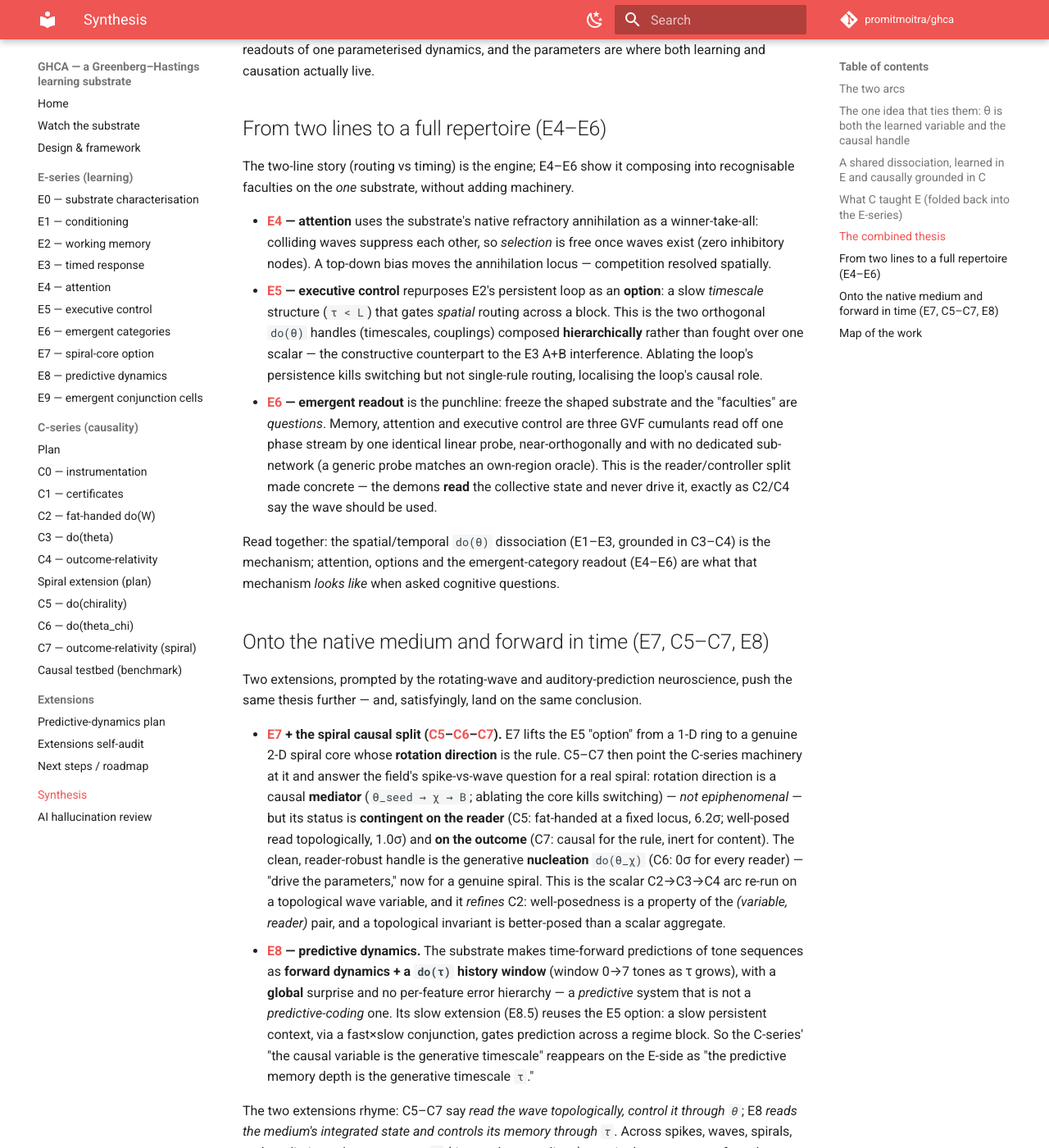
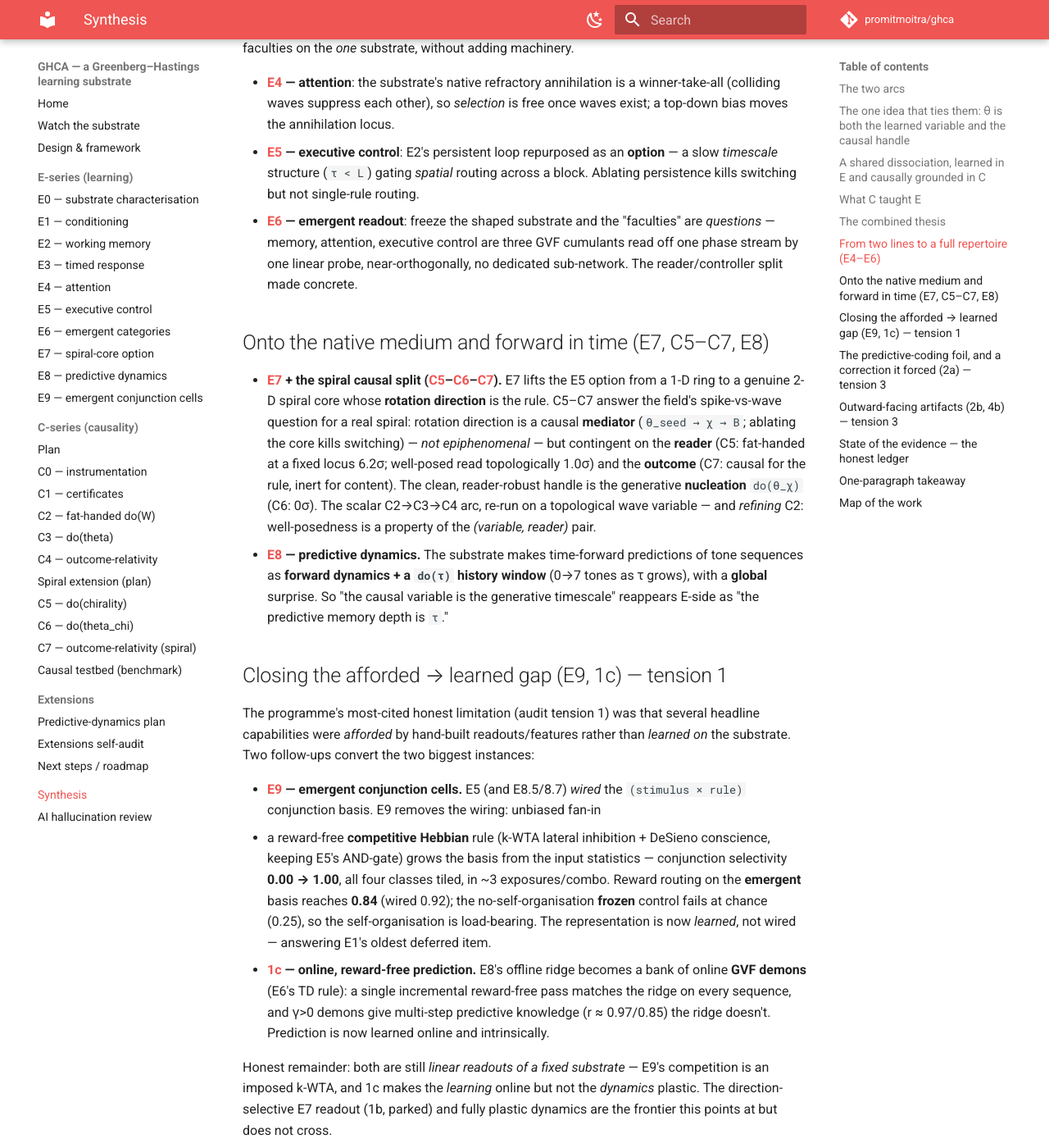
Before and after one commit to promitmoitra/ghca, an MkDocs documentation site: the page built from docs/synthesis.md, in a window 1280 px wide and 1400 px high, scrolled down 2198 px. Shown: the whole window at 82% size. Built offline with MkDocs 1.6.1 and Material for MkDocs 9.7.7, drawn with Linux system fonts in a browser that asks for light colours; comment, search, counter and statistics services are not loaded; some of the changed text lies outside the part shown.

Commit message:
publish: refresh synthesis to the unified capstone (PR #14) on the site
Cherry-picks the expanded docs/synthesis.md from main (parallel session PR #14,
"5a: unified synthesis") onto the deploy branch: E9 + online-GVF as the
afforded->learned closure, the E8 predictive-coding foil framed as a
self-correction, the outward artifacts, and the honest ledger of corrections +
audit passes. Two links to docs not yet curated onto the site
(e8_hardening_results.md, spiral_predictions.md) repointed to GitHub source, per
the testbed-doc precedent. Strict build passes.

```diff
--- a/docs/synthesis.md
+++ b/docs/synthesis.md
@@ -1,8 +1,13 @@
-# Synthesis — Tying the E-series and C-series Together
+# Synthesis — one honest narrative
 
-*How the learning experiments (E0–E3) and the causal/constitution experiments
-(C0–C4) form one argument. This is the connective tissue; each claim links to
-its results doc.*
+*How the learning experiments (E0–E9) and the causal/constitution experiments
+(C0–C7), the outward-facing artifacts (spiral→data predictions, the causal
+testbed), and the two review passes form **one argument**. This is the connective
+tissue and the honest ledger; each claim links to its results doc. Positioning:
+an **illustrative computational study** of an inside-out, reward-shaped excitable
+substrate, plus **one reusable external artifact** (a synthetic-SCM causal
+testbed). It illustrates mechanisms and yields falsifiable predictions; it does
+not claim to prove them of cortex.*
 
 ## The two arcs
 
@@ -11,8 +16,8 @@ its results doc.*
   inside-out), through two plasticity lines: **Line A** learns conduction weights
   (spatial routing), **Line B** learns local timescales `τ` (temporal structure).
 - **C-series (causality).** The same substrate, where the wave `W = f(S)` is an
-  explicit deterministic coarse-graining of spikes, is used as a synthetic-SCM
-  testbed for the spike–wave causal question (arXiv:2511.06602).
+  explicit deterministic coarse-graining of spikes, is a synthetic-SCM testbed for
+  the spike–wave causal question (Jalaldoust & Zabeh, arXiv:2511.06602).
 
 They look separate. They are the same object viewed twice.
 
@@ -43,114 +48,196 @@ organises the wave?" — and that organiser is what plasticity already targets.
 | **causal handle (C3–C4)** | `do(g_route)` → identity | `do(τ)` → timing |
 | **outcome-relativity (C4)** | wave epiphenomenal for identity | wave causal for timing |
 
-Read across any row: the spatial/identity channel and the temporal/timing
-channel are distinct all the way down — in how behaviour codes them (C0), in
-which plasticity line learns them (E1 identity, E2 memory, E3 both), and in which
-`do(θ)` handle controls them (C4). E3's behavioural double dissociation (Line A
-→ identity, Line B → timing) and C4's causal matrix (diagonal) are the **same
-fact** at two levels of description.
+Read across any row: the spatial/identity channel and the temporal/timing channel
+are distinct all the way down — in how behaviour codes them (C0), which plasticity
+line learns them (E1 identity, E2 memory, E3 both), and which `do(θ)` handle
+controls them (C4). E3's behavioural double dissociation and C4's diagonal causal
+matrix are the **same fact** at two levels of description.
 
-## What C taught E (folded back into the E-series)
+## What C taught E
 
-1. **Why learning `θ` (not states) is the right design.** C2/C3 show state-level
-   / aggregate-level intervention is fat-handed; parameter-level is well-posed.
-   The E-series' choice to make weights and timescales plastic — rather than, say,
-   clamping activity patterns — is the same well-posedness, in learning form.
-2. **A sharper reading of the E3 A+B interference.** E3 found that a single shared
-   reward makes Line A and Line B interfere. C4's outcome-relativity says why this
-   is expected and how to fix it: identity and timing are *different outcomes with
-   different causal handles*, so a single scalar error conflates two credit-
-   assignment problems. The principled fix (factored credit / separate
-   neuromodulators / a curriculum) is to treat them as the distinct causal
-   channels C4 shows them to be — not to hope one reward disentangles them.
-3. **The wave is a reader's variable, not a controller's.** C0/C4 show the wave
-   carries information (for collective codes) and is a legitimate *descriptive*
-   variable, but C2 shows it is not a well-posed *control* variable. For the
-   learner this means: read order parameters as features/critic signals (as the
-   E-series critic does), but drive plasticity through `θ`, never by trying to set
-   the wave.
+1. **Why learning `θ` (not states) is the right design.** C2/C3 show state/aggregate
+   intervention is fat-handed; parameter-level is well-posed. Making weights and
+   timescales plastic — rather than clamping activity — is that well-posedness in
+   learning form.
+2. **A sharper reading of the E3 A+B interference.** C4's outcome-relativity says
+   identity and timing are *different outcomes with different causal handles*, so a
+   single scalar reward conflates two credit-assignment problems; the fix is to
+   treat them as the distinct causal channels C4 shows them to be.
+3. **The wave is a reader's variable, not a controller's.** Read order parameters
+   as features/critic signals; drive plasticity through `θ`, never by setting the
+   wave.
 
 ## The combined thesis
 
 A GH network, driven inside-out and shaped by a strict reward, learns cognitive
-functions by adapting its **generative parameters** `θ` — spatial couplings for
-identity/routing, local timescales for timing/memory. Those same parameters are
-the only context-free, well-posed causal handles on the system's behaviour; the
-collective **waves** they produce are informative, emergent descriptive
-variables whose causal status is real but contingent on observation model, graph,
-constitution, and outcome. Spikes and waves are not rivals for causal primacy —
-they are two readouts of one parameterised dynamics, and the parameters are where
-both learning and causation actually live.
+functions by adapting its **generative parameters** `θ` — couplings for
+identity/routing, timescales for timing/memory. Those same parameters are the only
+context-free, well-posed causal handles on the system's behaviour; the collective
+**waves** they produce are informative, emergent descriptive variables whose causal
+status is real but contingent on observation model, graph, constitution, and
+outcome. Spikes and waves are not rivals for causal primacy — they are two readouts
+of one parameterised dynamics, and the parameters are where both learning and
+causation live.
 
 ## From two lines to a full repertoire (E4–E6)
 
 The two-line story (routing vs timing) is the engine; E4–E6 show it composing into
 recognisable faculties on the *one* substrate, without adding machinery.
 
-- **[E4](e4_results.md) — attention** uses the substrate's native refractory
-  annihilation as a winner-take-all: colliding waves suppress each other, so
-  *selection* is free once waves exist (zero inhibitory nodes). A top-down bias
-  moves the annihilation locus — competition resolved spatially.
-- **[E5](e5_results.md) — executive control** repurposes E2's persistent loop as an
-  **option**: a slow *timescale* structure (`τ < L`) that gates *spatial* routing
-  across a block. This is the two orthogonal `do(θ)` handles (timescales, couplings)
-  composed **hierarchically** rather than fought over one scalar — the constructive
-  counterpart to the E3 A+B interference. Ablating the loop's persistence kills
-  switching but not single-rule routing, localising the loop's causal role.
-- **[E6](e6_results.md) — emergent readout** is the punchline: freeze the shaped
-  substrate and the "faculties" are *questions*. Memory, attention and executive
-  control are three GVF cumulants read off one phase stream by one identical linear
-  probe, near-orthogonally and with no dedicated sub-network (a generic probe
-  matches an own-region oracle). This is the reader/controller split made concrete —
-  the demons **read** the collective state and never drive it, exactly as C2/C4 say
-  the wave should be used.
-
-Read together: the spatial/temporal `do(θ)` dissociation (E1–E3, grounded in C3–C4)
-is the mechanism; attention, options and the emergent-category readout (E4–E6) are
-what that mechanism *looks like* when asked cognitive questions.
+- **[E4](e4_results.md) — attention**: the substrate's native refractory
+  annihilation is a winner-take-all (colliding waves suppress each other), so
+  *selection* is free once waves exist; a top-down bias moves the annihilation locus.
+- **[E5](e5_results.md) — executive control**: E2's persistent loop repurposed as an
+  **option** — a slow *timescale* structure (`τ < L`) gating *spatial* routing across
+  a block. Ablating persistence kills switching but not single-rule routing.
+- **[E6](e6_results.md) — emergent readout**: freeze the shaped substrate and the
+  "faculties" are *questions* — memory, attention, executive control are three GVF
+  cumulants read off one phase stream by one linear probe, near-orthogonally, no
+  dedicated sub-network. The reader/controller split made concrete.
 
 ## Onto the native medium and forward in time (E7, C5–C7, E8)
 
-Two extensions, prompted by the rotating-wave and auditory-prediction neuroscience,
-push the same thesis further — and, satisfyingly, land on the same conclusion.
-
 - **[E7](e7_results.md) + the spiral causal split ([C5](c5_results.md)–[C6](c6_results.md)–[C7](c7_results.md)).**
-  E7 lifts the E5 "option" from a 1-D ring to a genuine 2-D spiral core whose
-  **rotation direction** is the rule. C5–C7 then point the C-series machinery at it and
-  answer the field's spike-vs-wave question for a real spiral: rotation direction is a
-  causal **mediator** (`θ_seed → χ → B`; ablating the core kills switching) — *not
-  epiphenomenal* — but its status is **contingent on the reader** (C5: fat-handed at a
-  fixed locus, 6.2σ; well-posed read topologically, 1.0σ) and **on the outcome** (C7:
-  causal for the rule, inert for content). The clean, reader-robust handle is the
-  generative **nucleation** `do(θ_χ)` (C6: 0σ for every reader) — "drive the
-  parameters," now for a genuine spiral. This is the scalar C2→C3→C4 arc re-run on a
-  topological wave variable, and it *refines* C2: well-posedness is a property of the
-  *(variable, reader)* pair, and a topological invariant is better-posed than a scalar
-  aggregate.
+  E7 lifts the E5 option from a 1-D ring to a genuine 2-D spiral core whose
+  **rotation direction** is the rule. C5–C7 answer the field's spike-vs-wave question
+  for a real spiral: rotation direction is a causal **mediator** (`θ_seed → χ → B`;
+  ablating the core kills switching) — *not epiphenomenal* — but contingent on the
+  **reader** (C5: fat-handed at a fixed locus 6.2σ; well-posed read topologically
+  1.0σ) and the **outcome** (C7: causal for the rule, inert for content). The clean,
+  reader-robust handle is the generative **nucleation** `do(θ_χ)` (C6: 0σ). The
+  scalar C2→C3→C4 arc, re-run on a topological wave variable — and *refining* C2:
+  well-posedness is a property of the *(variable, reader)* pair.
 - **[E8](e8_results.md) — predictive dynamics.** The substrate makes time-forward
   predictions of tone sequences as **forward dynamics + a `do(τ)` history window**
-  (window 0→7 tones as τ grows), with a **global** surprise and no per-feature error
-  hierarchy — a *predictive* system that is not a *predictive-coding* one. Its slow
-  extension (E8.5) reuses the E5 option: a slow persistent context, via a fast×slow
-  conjunction, gates prediction across a regime block. So the C-series' "the causal
-  variable is the generative timescale" reappears on the E-side as "the predictive
-  memory depth is the generative timescale `τ`."
+  (0→7 tones as τ grows), with a **global** surprise. So "the causal variable is the
+  generative timescale" reappears E-side as "the predictive memory depth is `τ`."
 
-The two extensions rhyme: C5–C7 say *read the wave topologically, control it through
-`θ`*; E8 *reads the medium's integrated state and controls its memory through `τ`*.
-Across spikes, waves, spirals, and predictions, the parameters `θ` (timescales,
-couplings) remain the one context-free place where learning and causation live.
+## Closing the afforded → learned gap (E9, 1c) — tension 1
+
+The programme's most-cited honest limitation (audit tension 1) was that several
+headline capabilities were *afforded* by hand-built readouts/features rather than
+*learned on* the substrate. Two follow-ups convert the two biggest instances:
+
+- **[E9](e9_results.md) — emergent conjunction cells.** E5 (and E8.5/8.7) *wired*
+  the `(stimulus × rule)` conjunction basis. E9 removes the wiring: unbiased fan-in
+  + a reward-free **competitive Hebbian** rule (k-WTA lateral inhibition + DeSieno
+  conscience, keeping E5's AND-gate) grows the basis from the input statistics —
+  conjunction selectivity **0.00 → 1.00**, all four classes tiled, in ~3
+  exposures/combo. Reward routing on the **emergent** basis reaches **0.84** (wired
+  0.92); the no-self-organisation **frozen** control fails at chance (0.25), so the
+  self-organisation is load-bearing. The representation is now *learned*, not wired
+  — answering E1's oldest deferred item.
+- **[1c](https://github.com/promitmoitra/ghca/blob/main/docs/e8_hardening_results.md) — online, reward-free prediction.** E8's offline
+  ridge becomes a bank of online **GVF demons** (E6's TD rule): a single incremental
+  reward-free pass matches the ridge on every sequence, and γ>0 demons give
+  multi-step predictive knowledge (r ≈ 0.97/0.85) the ridge doesn't. Prediction is
+  now learned online and intrinsically.
+
+Honest remainder: both are still *linear readouts of a fixed substrate* — E9's
+competition is an imposed k-WTA, and 1c makes the *learning* online but not the
+*dynamics* plastic. The direction-selective E7 readout (1b, parked) and fully
+plastic dynamics are the frontier this points at but does not cross.
+
+## The predictive-coding foil, and a correction it forced (2a) — tension 3
+
+E8 *asserted* "prediction without predictive coding". [2a](https://github.com/promitmoitra/ghca/blob/main/docs/e8_hardening_results.md)
+built a minimal untied Rao–Ballard PC model on the same tones to make the contrast
+empirical — and, in the spirit of the audits, it **corrected an overclaim** rather
+than confirming the framing:
+
+- The clean PC signature reproduces (top-down lesion → prediction 0.37→0.12 chance,
+  representation 0.95 spared).
+- But **dissociability and error-locality — the two observables the E8 doc leaned
+  on — do NOT distinguish the accounts**: E8 is *also* dissociable (its two readouts
+  tap different parts of the medium), and both models' errors localise on a deviant.
+  The `e8_results.md` "not dissociable" line was wrong and is corrected.
+- The real discriminators are **architectural**, now stated as empirical/testable:
+  intrinsic per-channel *error units* + a dedicated *generative pathway* (PC) vs a
+  global scalar surprise + a passive-medium readout + a `do(τ)` window (E8).
+
+This self-correction is part of the argument's credibility, not an aside: the same
+scrutiny that caught E3's bimodal-mean composition headline and the `perturb_tau`
+RNG bug also caught this framing, and fixed it in place.
+
+## Outward-facing artifacts (2b, 4b) — tension 3
+
+The toy substrates *illustrate* mechanisms; two artifacts carry the work outward,
+where the claims can meet data or other methods.
+
+- **[Spiral → data predictions](https://github.com/promitmoitra/ghca/blob/main/docs/spiral_predictions.md) (2b).** Six falsifiable
+  predictions for cortical spiral-wave recordings (Gong 2023; Ye/Steinmetz 2026),
+  each with an observable, a discriminator against an epiphenomenal account, and a
+  falsifier — e.g. P2: disrupting persistent cores should selectively impair
+  cognitive *flexibility* while sparing fixed mappings; P4 (with a bridge figure from
+  C5): a fixed-ROI rule decoder should collapse as the spiral core drifts while a
+  topology-aware one holds. Model → testable neural hypothesis.
+- **[The causal testbed](causal_testbed.md) (4b).** `ghca_testbed` packages C0–C7 as
+  a reusable synthetic-SCM benchmark: a substrate with an explicit constitution, the
+  three `do`-operators, and — unlike in vivo — a **known** graph, so every task ships
+  a ground-truth answer. The C1 core runs end-to-end (front-door scored **causal
+  0.257** by the correct interventional-vs-observational Definition-1 test, which a
+  naïve `do(1)`-vs-`do(0)` test would miss); a `score(method_fn)` harness lets others
+  test their epiphenomenality / causal-discovery methods against ground truth. The
+  externally most-reusable output of the programme.
+
+## State of the evidence — the honest ledger
+
+The three tensions the audits raised, as they stand now:
+
+1. **Afforded vs learned** — *substantially retired.* E9 (conjunctions) and 1c
+   (prediction) convert the two biggest afforded capabilities to learned. Open: the
+   E7 direction readout (1b, parked — C5's readout-locality makes it genuinely
+   risky), and the deeper step of making the *dynamics* (not just the readout)
+   plastic.
+2. **Narrow evidence** — *still open.* Small n (3–5 seeds), a single substrate
+   family, hand-chosen operating points. Results are robust *at those points* (tight,
+   unimodal per-seed spreads — the specific E3 failure mode was checked for and is
+   absent in the extensions), but not shown *across the regime*. The cheap fix
+   (3a: seeds/CIs/sweeps) and generality checks (3b: other topologies) are not done.
+3. **Illustrative, not proof** — *addressed by framing + artifacts.* The study is
+   positioned as illustrative; 2b turns it into falsifiable data predictions and 4b
+   into a reusable ground-truth benchmark. The toy substrates still illustrate rather
+   than prove the cognitive-function claims.
+
+**Corrections made (the culture, not just the results).** E3's A+B composition
+headline was walked back from "quadrupling / partly resolved" to the honest
+"0.11 → 0.48 ≈ chance → 0.56, joint on 1/5 seeds" (direction supported, not
+magnitude); a reproducibility bug (`perturb_tau` using the global RNG) was fixed and
+the affected numbers re-run; and 2a corrected E8's "not dissociable" claim. Two
+audit passes (an independent hallucination/overreach review of E0–E6/C0–C4 and a
+self-audit of the extensions, [`extensions_review.md`](extensions_review.md))
+underwrite the reported numbers as reproducible.
+
+## One-paragraph takeaway
+
+Across spikes, waves, spirals, and predictions, one substrate — a reward-shaped
+excitable medium — produces a repertoire of cognitive functions, and in every case
+the context-free place where both *learning* and *causation* live is the generative
+parameters `θ` (couplings, timescales), not the collective wave they emit. The
+waves are real, informative, and sometimes causal, but as *readouts* whose status is
+contingent on reader and outcome. Where the first pass *afforded* capabilities with
+hand-built readouts, the later work *learns* them (E9, 1c); where it *asserted* a
+contrast with predictive coding, the later work makes it *empirical* — and, honestly,
+corrects it (2a). The programme's most durable outputs are the falsifiable spiral
+predictions (2b) and the ground-truth causal testbed (4b).
 
 ## Map of the work
 
-- Plan / substrate: [`learning_experiments.md`](learning_experiments.md),
-  [`causal_experiments.md`](causal_experiments.md)
-- E-series results: [`e0`](e0_results.md) · [`e1`](e1_results.md) ·
-  [`e2`](e2_results.md) · [`e3`](e3_results.md) · [`e4`](e4_results.md) ·
-  [`e5`](e5_results.md) · [`e6`](e6_results.md) · [`e7`](e7_results.md) ·
-  [`e8`](e8_results.md)
-- C-series results: [`c0`](c0_results.md) · [`c1`](c1_results.md) ·
-  [`c2`](c2_results.md) · [`c3`](c3_results.md) · [`c4`](c4_results.md) ·
-  [`c5`](c5_results.md) · [`c6`](c6_results.md) · [`c7`](c7_results.md)
-- Extension specs: [`causal_spiral_experiments.md`](causal_spiral_experiments.md) ·
+- **Plan / substrate:** [`learning_experiments.md`](learning_experiments.md) ·
+  [`causal_experiments.md`](causal_experiments.md) ·
+  [`causal_spiral_experiments.md`](causal_spiral_experiments.md) ·
   [`predictive_dynamics_experiments.md`](predictive_dynamics_experiments.md)
+- **E-series:** [`e0`](e0_results.md) · [`e1`](e1_results.md) · [`e2`](e2_results.md) ·
+  [`e3`](e3_results.md) · [`e4`](e4_results.md) · [`e5`](e5_results.md) ·
+  [`e6`](e6_results.md) · [`e7`](e7_results.md) · [`e8`](e8_results.md) ·
+  [`e8 hardening (1c, 2a)`](https://github.com/promitmoitra/ghca/blob/main/docs/e8_hardening_results.md) · [`e9`](e9_results.md)
+- **C-series:** [`c0`](c0_results.md) · [`c1`](c1_results.md) · [`c2`](c2_results.md) ·
+  [`c3`](c3_results.md) · [`c4`](c4_results.md) · [`c5`](c5_results.md) ·
+  [`c6`](c6_results.md) · [`c7`](c7_results.md)
+- **Artifacts / outward:** [`spiral_predictions.md`](https://github.com/promitmoitra/ghca/blob/main/docs/spiral_predictions.md) (2b) ·
+  [`causal_testbed.md`](causal_testbed.md) + `ghca_testbed/` (4b)
+- **Reviews / roadmap:** [`extensions_review.md`](extensions_review.md) ·
+  [`next_steps.md`](next_steps.md) · 4a parked on branch
+  `claude/e10-timescale-hierarchy` (`docs/e10_notes.md` — the τ-hierarchy negative
+  result and the new-rule it needs)
```
Also changed, not shown: other parts of docs/synthesis.md (+4 -4 lines).
